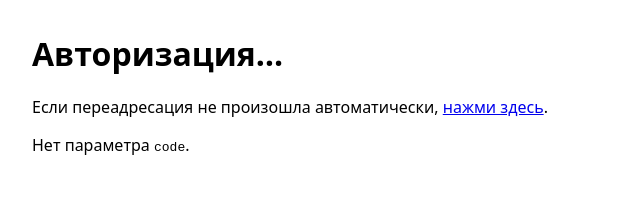
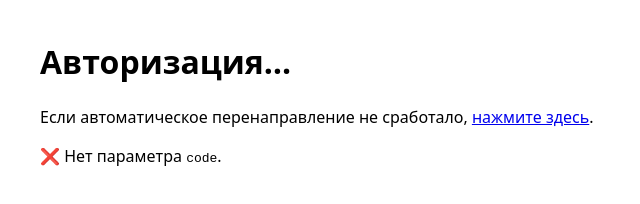
Before and after one commit to partnertolyko/partnertolyko.github.io, a plain HTML site: page auth/callback/index.html in a window 1280 px wide. Shown: the whole page, without its empty margins (0-640 px from the left). Drawn offline with Linux system fonts and the light colour scheme.

Commit message:
Update index.html

```diff
--- a/auth/callback/index.html
+++ b/auth/callback/index.html
@@ -1,23 +1,30 @@
 <!doctype html>
 <meta charset="utf-8">
 <title>Auth Callback</title>
-<style>body{font-family:system-ui,Segoe UI,Arial;margin:32px}</style>
+<style>
+  body { font-family: system-ui, Segoe UI, Arial; margin: 40px; line-height: 1.4; }
+</style>
 <h1>Авторизация…</h1>
-<p>Если переадресация не произошла автоматически, <a id="link" href="#">нажми здесь</a>.</p>
+<p>Если автоматическое перенаправление не сработало, <a id="link" href="#">нажмите здесь</a>.</p>
+
 <script>
 (function () {
-  const p = new URLSearchParams(location.search);
-  const code  = p.get('code');
-  const state = p.get('state') || '';
+  const params = new URLSearchParams(window.location.search);
+  const code = params.get("code");
+  const state = params.get("state") || "";
+
   if (!code) {
-    document.body.insertAdjacentHTML('beforeend','<p>Нет параметра <code>code</code>.</p>');
+    document.body.insertAdjacentHTML("beforeend", "<p>❌ Нет параметра <code>code</code>.</p>");
     return;
   }
-  // Перекидываем код в локальное десктоп-приложение
-  const target = 'http://localhost:51789/?code=' + encodeURIComponent(code) +
-                 (state ? '&state=' + encodeURIComponent(state) : '');
-  document.getElementById('link').href = target;
-  // Мягкий redirect (замена истории, чтобы не оставить "секрет" в истории)
-  location.replace(target);
+
+  // Перенаправляем на локальный сервер
+  const target = "http://127.0.0.1:51789/?code=" + encodeURIComponent(code) +
+                 (state ? "&state=" + encodeURIComponent(state) : "");
+
+  document.getElementById("link").href = target;
+
+  // Мгновенное перенаправление
+  window.location.replace(target);
 })();
 </script>
```
